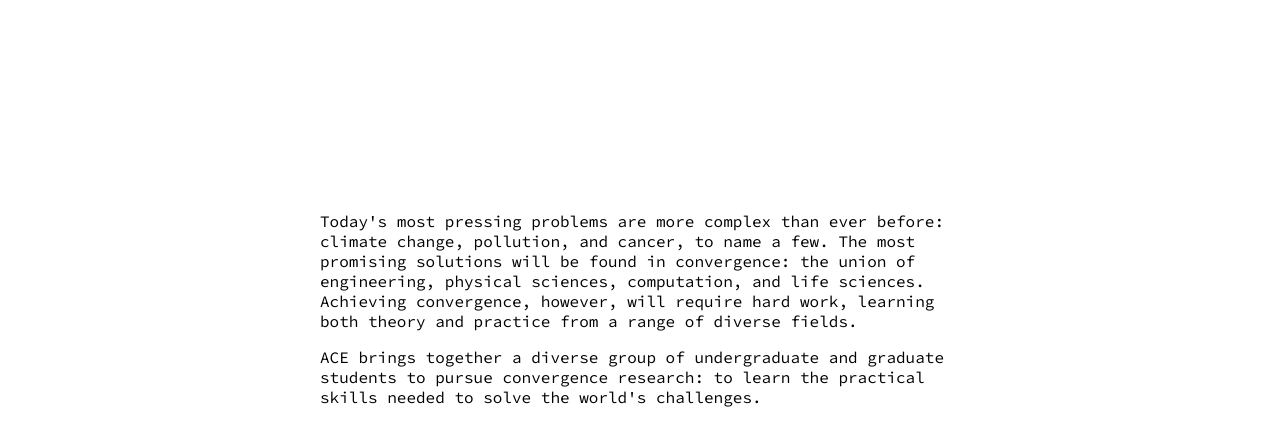
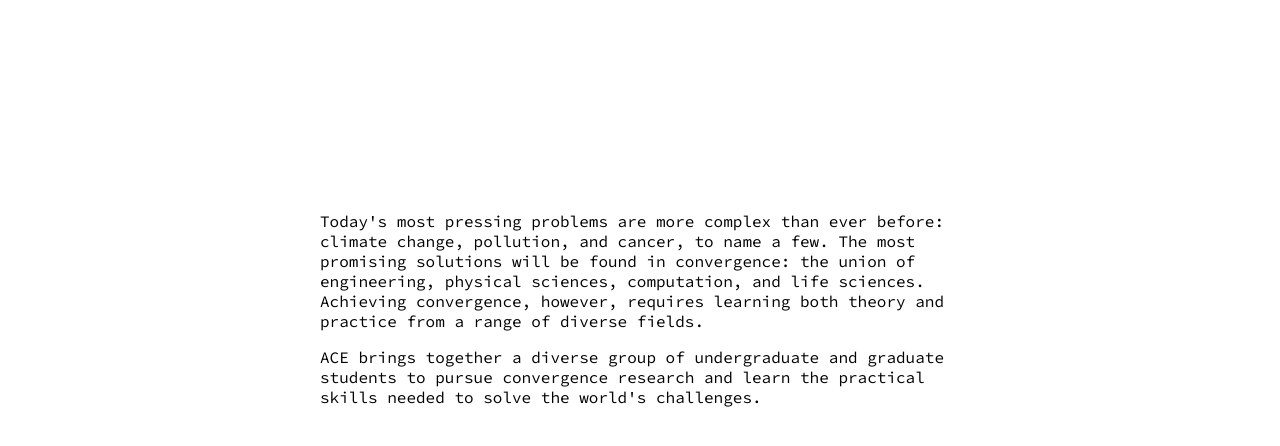
Before and after one commit to aceresearch/aceresearch.github.io, a Gatsby site in the folder ace-web/: page /about in a window 1280 px wide. Shown: the part 92-538 px from the top of the page. Built offline with nearby package versions, Linux system fonts and the light colour scheme; Gatsby itself is replaced by a stand-in of ours.

Commit message:
revise about

```diff
--- a/ace-web/src/pages/about.js
+++ b/ace-web/src/pages/about.js
@@ -12,13 +12,13 @@
           climate change, pollution, and cancer, to name a few. The most
           promising solutions will be found in convergence: the union of
           engineering, physical sciences, computation, and life sciences.
-          Achieving convergence, however, will require hard work, learning both
-          theory and practice from a range of diverse fields.
+          Achieving convergence, however, requires learning both theory and
+          practice from a range of diverse fields.
         </p>
 
         <p>
           ACE brings together a diverse group of undergraduate and graduate
-          students to pursue convergence research: to learn the practical skills
+          students to pursue convergence research and learn the practical skills
           needed to solve the world's challenges.
         </p>
       </div>
```
